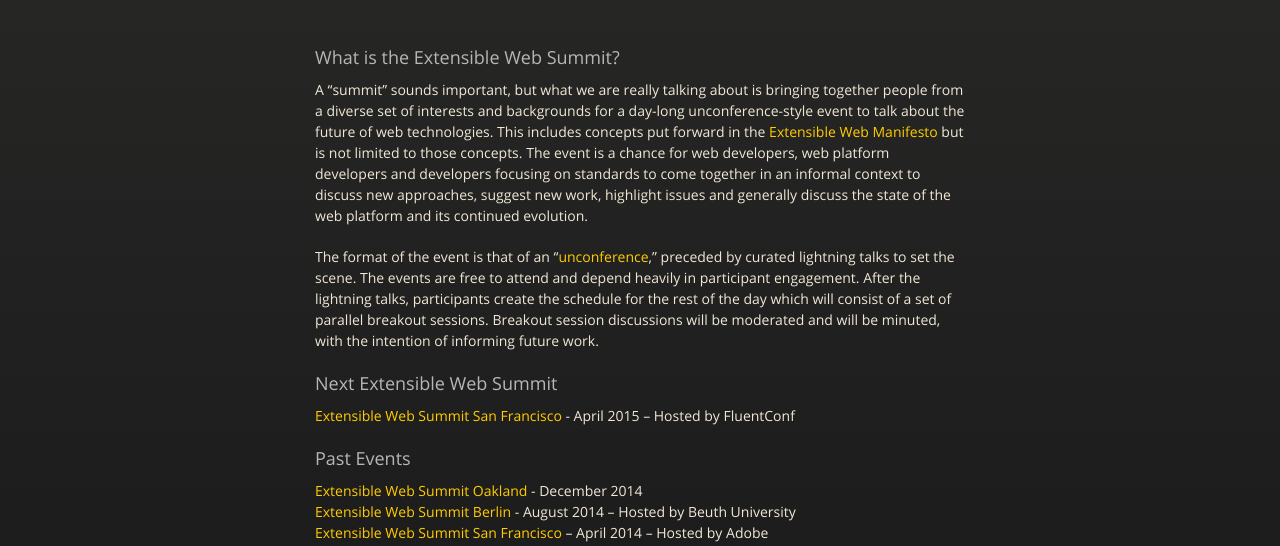
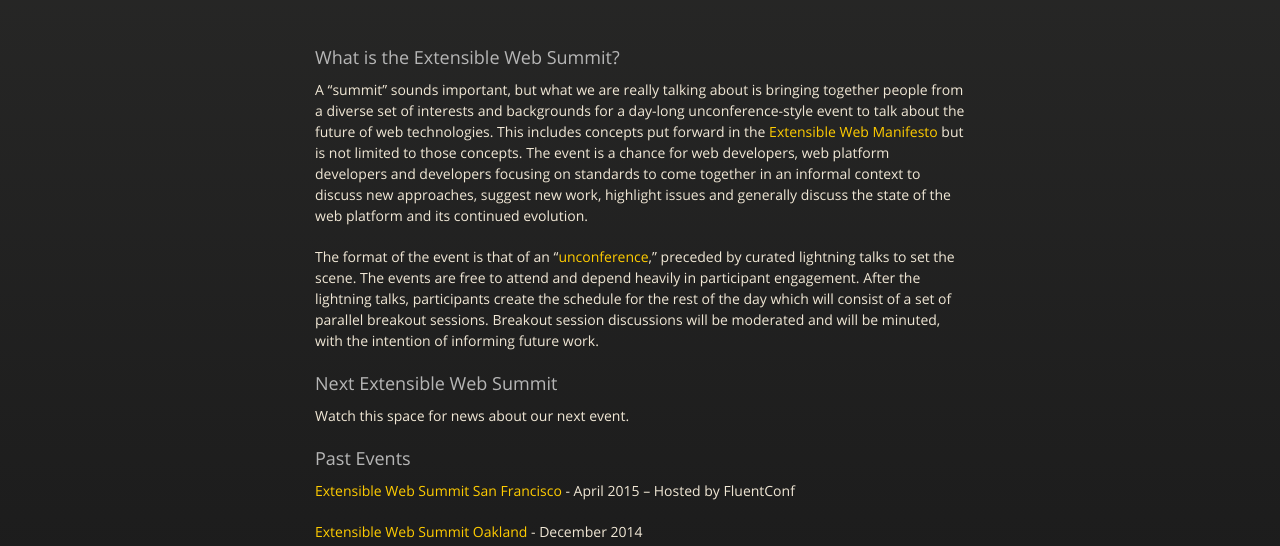
Before and after one commit to extensiblewebsummit/extensiblewebsummit.github.io, a plain HTML site: page index.html in a window 1280 px wide. Shown: the part 226-772 px from the top of the page. Drawn offline with nearby package versions, Linux system fonts and the light colour scheme.

Commit message:
fixed up event list

```diff
--- a/index.html
+++ b/index.html
@@ -44,12 +44,11 @@
 
 <h3>
 <a id="next-extensible-web-summit" class="anchor" href="#next-extensible-web-summit" aria-hidden="true"><span class="octicon octicon-link"></span></a>Next Extensible Web Summit</h3>
-
-<p><a href="http://lanyrd.com/2015/extwebsummit/">Extensible Web Summit San Francisco</a> - April 2015 – Hosted by FluentConf</p>
+<p>Watch this space for news about our next event.</p>
 
 <h3>
 <a id="past-events" class="anchor" href="#past-events" aria-hidden="true"><span class="octicon octicon-link"></span></a>Past Events</h3>
-
+<p><a href="http://lanyrd.com/2015/extwebsummit/">Extensible Web Summit San Francisco</a> - April 2015 – Hosted by FluentConf</p>
 <p><a href="http://lanyrd.com/2014/extwebsummit-berlin/">Extensible Web Summit Oakland</a> - December 2014<br/>
 <a href="http://lanyrd.com/2014/extwebsummit-berlin/">Extensible Web Summit Berlin</a> - August 2014 – Hosted by Beuth University<br/>
 <a href="http://lanyrd.com/2014/extensible-web-summit/">Extensible Web Summit San Francisco</a> – April 2014 – Hosted by Adobe</p>
```
